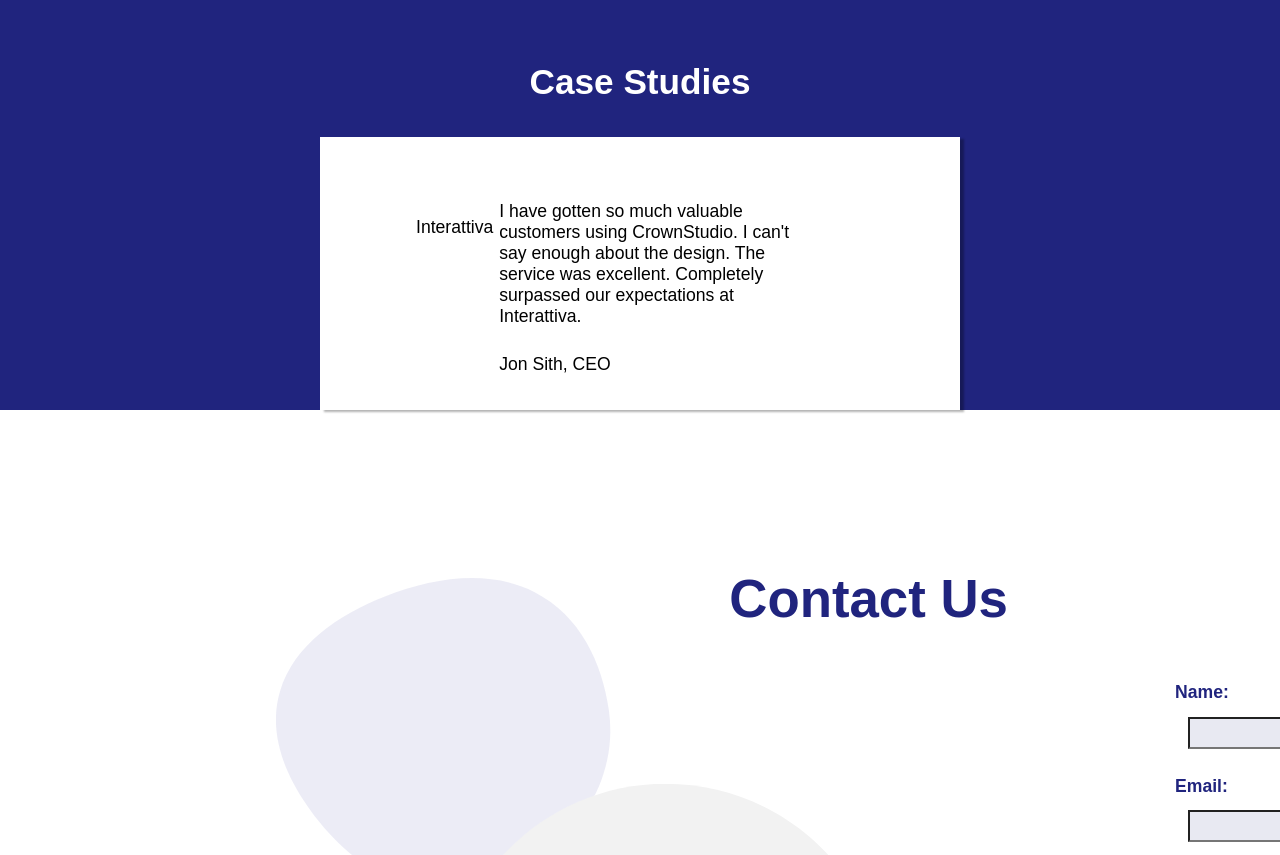
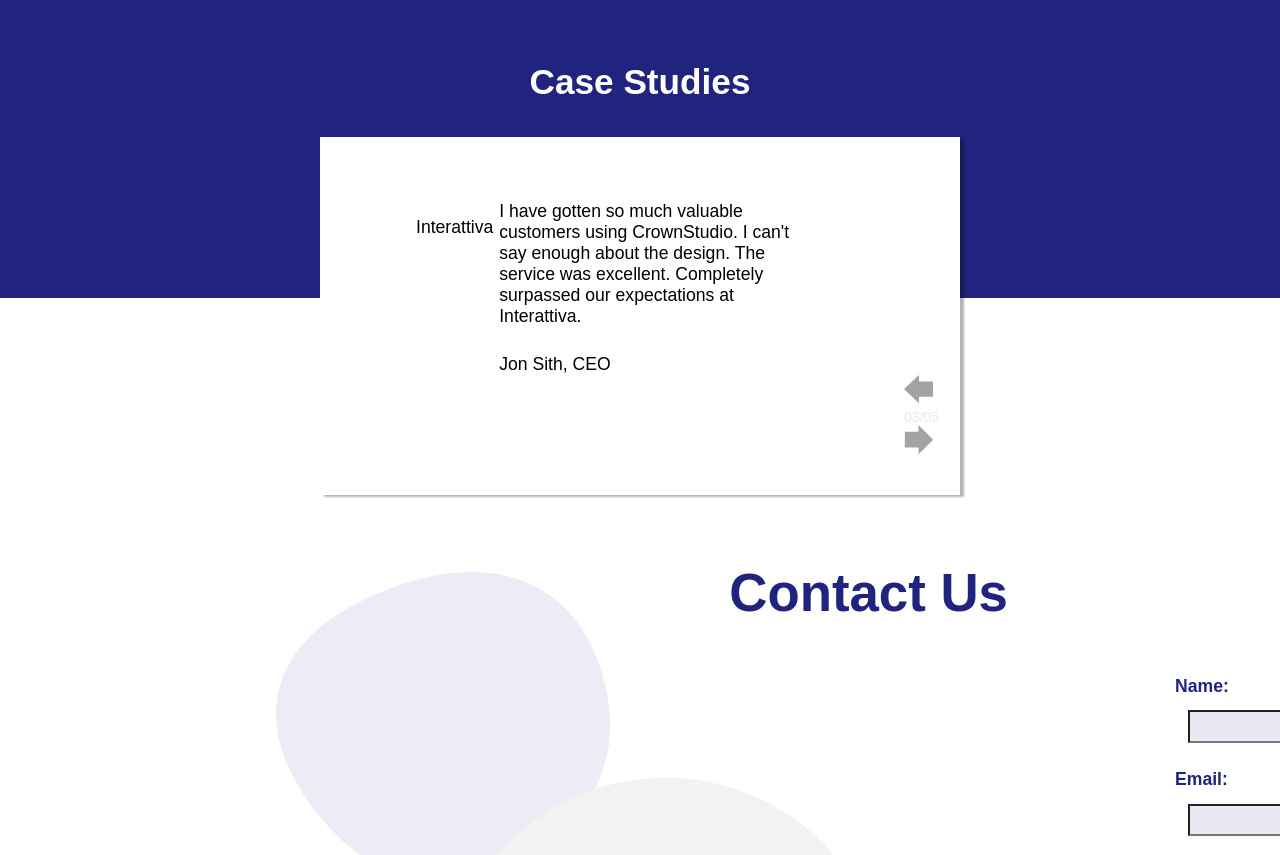
Before and after one commit to AwakenedMind/CrownStudio, a React (Create React App) app: page / in a window 1280 px wide. Shown: the part 1300-2155 px from the top of the page. Built offline with nearby package versions, Linux system fonts and the light colour scheme.

Commit message:
casestudy2

```diff
--- a/src/components/casestudy.js
+++ b/src/components/casestudy.js
@@ -1,4 +1,6 @@
 import React from 'react'
+import LeftArrow from '../images/leftarrow-icon.svg'
+import RightArrow from '../images/rightarrow-icon.svg'
 
 const Study = () => {
     return (
@@ -8,6 +10,11 @@
         <p class="Company-name">Interattiva</p>
         <p class="Company-review">I have gotten so much valuable customers using CrownStudio. I can't say enough about the design. The service was excellent. Completely surpassed our expectations at Interattiva.</p>
         <p class="Company-ceo">Jon Sith, CEO</p>
+        <div className="Numbers">
+        <img className ="Leftarrow" alt ="left Arrow"src = {LeftArrow}></img>
+        <p className="numbers-text">03/05</p>
+        <img className ="RightArrow" alt ="Right Arrow"src = {RightArrow}></img>
+            </div>
         </div>
     </div>
     )
--- a/src/sass/layout-bot.scss
+++ b/src/sass/layout-bot.scss
@@ -4,6 +4,7 @@
 
 .Study-wrapper {
     background: $darkblue ;
+    padding-bottom: 20px;
 
     h1 {
         color: $white;
@@ -13,7 +14,25 @@
     }
 }
 
+.Numbers {
+    grid-column: 2;
+    grid-row: 3;
+    margin-left: 15em;
+
+    .numbers-text{
+        font-size: $sml-font;
+        color: $gray;
+    }
+
+    .Leftarrow .Rightarrow {
+        transform: scale(.8);
+        cursor: pointer;
+    }
+}
+
+
 .Study-info {
+    position: absolute;
     background: $white;
     box-shadow: 4px 2px 2px rgba(0, 0, 0, 0.3);
     width: 50%;
@@ -47,7 +66,7 @@
 .Form-wrapper {
     display: grid;
     grid-template-columns: repeat(2,fr);
-    padding: 4em 10em;
+    padding: 10em 10em;
 }
 
 .Contact-svg {
```
